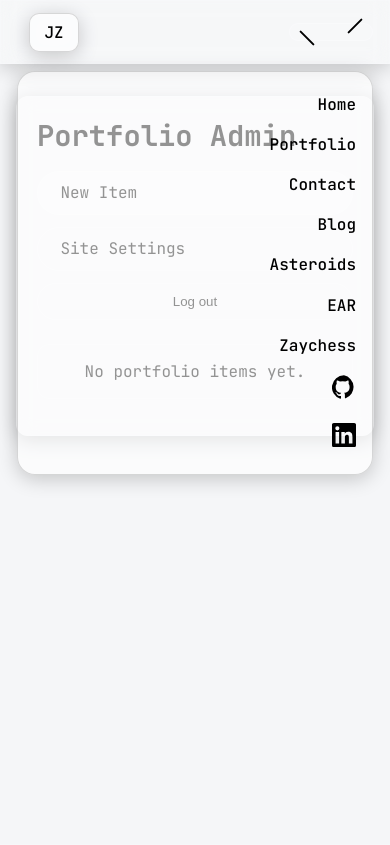
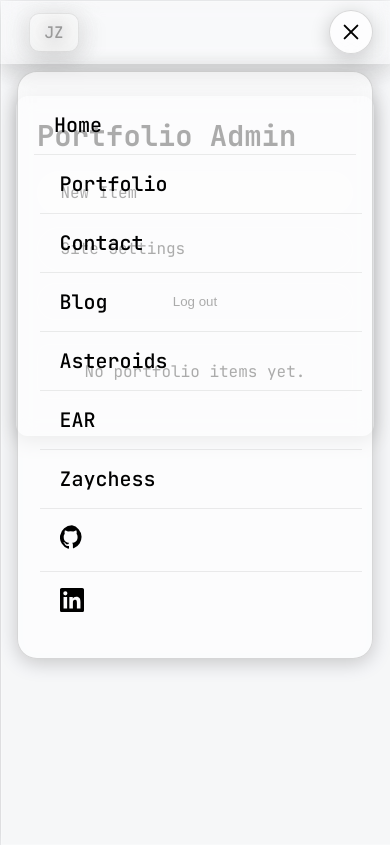
Before and after one commit to Jerenemy/website, a Flask app: page /admin/portfolio in a window 390 px wide, after a click on "Menu". Before the commit the page ends 487 px from the top, so only its background shows below. Run offline with Flask 3, Linux system fonts and the light colour scheme; the visitor is signed in with stand-in values (Sample User, id 1); some libraries are stand-ins or nearby versions.

Commit message:
improved navbar for mobile

```diff
--- a/app/static/css/components.css
+++ b/app/static/css/components.css
@@ -119,14 +119,29 @@
     display: none;
     align-items: center;
     justify-content: center;
-    gap: 4px;
-    padding: 0.45rem;
+    flex-direction: column;
+    gap: 6px;
+    width: 44px;
+    height: 44px;
+    padding: 0;
+    border-radius: 999px;
     border: 1px solid var(--glass-border, rgba(255, 255, 255, 0.25));
-    border-radius: 10px;
     background: var(--glass-bg, rgba(255, 255, 255, 0.12));
     color: var(--header-ink, var(--on-glass, #111111));
     cursor: pointer;
-    transition: background 0.25s ease, transform 0.2s ease;
+    transition: background 0.3s ease, border-color 0.3s ease, color 0.3s ease, transform 0.2s ease;
+    z-index: 100;
+    /* Ensure button stays on top */
+}
+
+.site-header.site-header--blend-contrast:not(.site-header--on-dark) .nav-toggle.glassy {
+    background: rgba(255, 255, 255, 0.55);
+    border-color: rgba(0, 0, 0, 0.15);
+}
+
+.site-header.site-header--blend-contrast.site-header--on-dark .nav-toggle.glassy {
+    background: rgba(0, 0, 0, 0.55);
+    border-color: rgba(255, 255, 255, 0.18);
 }
 
 .nav-toggle:hover {
@@ -144,19 +159,17 @@
     height: 2px;
     background: currentColor;
     border-radius: 999px;
-    transition: transform 0.25s ease, opacity 0.25s ease;
+    transition: transform 0.4s cubic-bezier(0.16, 1, 0.3, 1), opacity 0.4s cubic-bezier(0.16, 1, 0.3, 1);
+    transform-origin: center;
 }
 
+/* Two-line morph into an X */
 .nav-toggle[aria-expanded="true"] .nav-toggle__bar:nth-child(1) {
-    transform: translateY(6px) rotate(45deg);
+    transform: translateY(4px) rotate(45deg);
 }
 
 .nav-toggle[aria-expanded="true"] .nav-toggle__bar:nth-child(2) {
-    opacity: 0;
-}
-
-.nav-toggle[aria-expanded="true"] .nav-toggle__bar:nth-child(3) {
-    transform: translateY(-6px) rotate(-45deg);
+    transform: translateY(-4px) rotate(-45deg);
 }
 
 @media (max-width: 768px) {
@@ -164,39 +177,92 @@
         padding: 0.75rem var(--pad);
     }
 
-    .nav {
-        position: absolute;
-        top: calc(100% + 0.5rem);
-        right: var(--pad);
-        left: var(--pad);
-        flex-direction: column;
-        align-items: flex-end;
-        gap: 0.5rem;
-        padding: 1rem;
-        border-radius: 18px;
-        transform: scaleY(0);
-        transform-origin: top;
+    #mobile-menu-backdrop {
+        display: block;
+    }
+
+    /* Layer 1: Full-Screen Backdrop */
+    #mobile-menu-backdrop {
+        position: fixed;
+        top: 0;
+        left: 0;
+        width: 100vw;
+        height: 100vh;
+        height: 100dvh;
+        /* Mobile browser viewport fix */
+        background: var(--glass-bg, rgba(255, 255, 255, 0.4));
+        backdrop-filter: blur(var(--glass-blur, 20px));
+        -webkit-backdrop-filter: blur(var(--glass-blur, 20px));
+        z-index: 10;
+
         opacity: 0;
         pointer-events: none;
-        transition: transform 0.25s ease, opacity 0.25s ease;
+        transition: opacity 0.5s cubic-bezier(0.16, 1, 0.3, 1);
     }
 
-    .nav[data-collapsed="false"] {
-        transform: scaleY(1);
+    #mobile-menu-backdrop[data-collapsed="false"] {
         opacity: 1;
         pointer-events: auto;
     }
 
+    /* Layer 2: The Navigation Rectangle (Legible Glass Panel) */
+    .nav {
+        position: absolute;
+        top: calc(100% + 0.5rem);
+        left: var(--pad);
+        right: var(--pad);
+        flex-direction: column;
+        align-items: flex-start;
+        /* Left-aligned items */
+        gap: 0;
+        padding: 1.5rem 1rem;
+        border-radius: 20px;
+        z-index: 11;
+
+        /* Slide tracking the backdrop conceptually, but bounded as a floating panel over it */
+        transform: translateY(-20px) scale(0.95);
+        opacity: 0;
+        pointer-events: none;
+        transition: transform 0.5s cubic-bezier(0.16, 1, 0.3, 1),
+            opacity 0.4s cubic-bezier(0.16, 1, 0.3, 1),
+            background 0.3s ease, border-color 0.3s ease;
+    }
+
+    .nav[data-collapsed="false"] {
+        transform: translateY(0) scale(1);
+        opacity: 1;
+        pointer-events: auto;
+    }
+
+    /* Tactile Mobile Links */
     .nav a {
-        width: auto;
+        width: 100%;
         margin: 0;
-        padding: 0.35rem 0;
-        text-align: right;
-        align-self: flex-end;
+        padding: 1rem 1.25rem;
+        font-size: 1.25rem;
+        text-align: left;
+        align-self: flex-start;
+        border-radius: 12px;
+        background: transparent;
+        border-bottom: 1px solid rgba(128, 128, 128, 0.15);
+        /* Separators between items */
+        border-radius: 0;
+        /* Flat list style like iOS */
+        transition: background 0.2s ease, color 0.3s ease;
+    }
+
+    .nav a:last-child {
+        border-bottom: none;
+    }
+
+    /* Pressed / Hover State */
+    .nav a:active,
+    .nav a:hover {
+        background: rgba(128, 128, 128, 0.1);
     }
 
     .nav-toggle {
-        display: inline-flex;
+        display: flex;
     }
 }
 
--- a/app/static/js/nav.js
+++ b/app/static/js/nav.js
@@ -15,12 +15,13 @@
 
     const toggle = document.querySelector(".nav-toggle");
     const nav = document.getElementById("site-nav");
-    if (!toggle || !nav) {
-      return;
-    }
+    const backdrop = document.getElementById("mobile-menu-backdrop");
 
     const setCollapsed = (collapsed) => {
       nav.dataset.collapsed = collapsed ? "true" : "false";
+      if (backdrop) {
+        backdrop.dataset.collapsed = collapsed ? "true" : "false";
+      }
       toggle.setAttribute("aria-expanded", collapsed ? "false" : "true");
     };
 
--- a/app/templates/_nav.html
+++ b/app/templates/_nav.html
@@ -1,12 +1,13 @@
 <header class="site-header glassy">
   <a class="btn brand glassy" href="{{ url_for('public.index') }}">JZ</a>
 
-  <button class="nav-toggle" type="button" aria-expanded="false" aria-controls="site-nav">
-    <span class="nav-toggle__bar"></span>
+  <button class="nav-toggle glassy" type="button" aria-expanded="false" aria-controls="site-nav">
     <span class="nav-toggle__bar"></span>
     <span class="nav-toggle__bar"></span>
     <span class="sr-only">Menu</span>
   </button>
+
+  <div id="mobile-menu-backdrop" class="glassy" aria-hidden="true" data-collapsed="true"></div>
 
   <nav id="site-nav" class="nav glassy" aria-label="Main navigation" data-collapsed="true">
     <!-- in-page sections on Home -->
```
